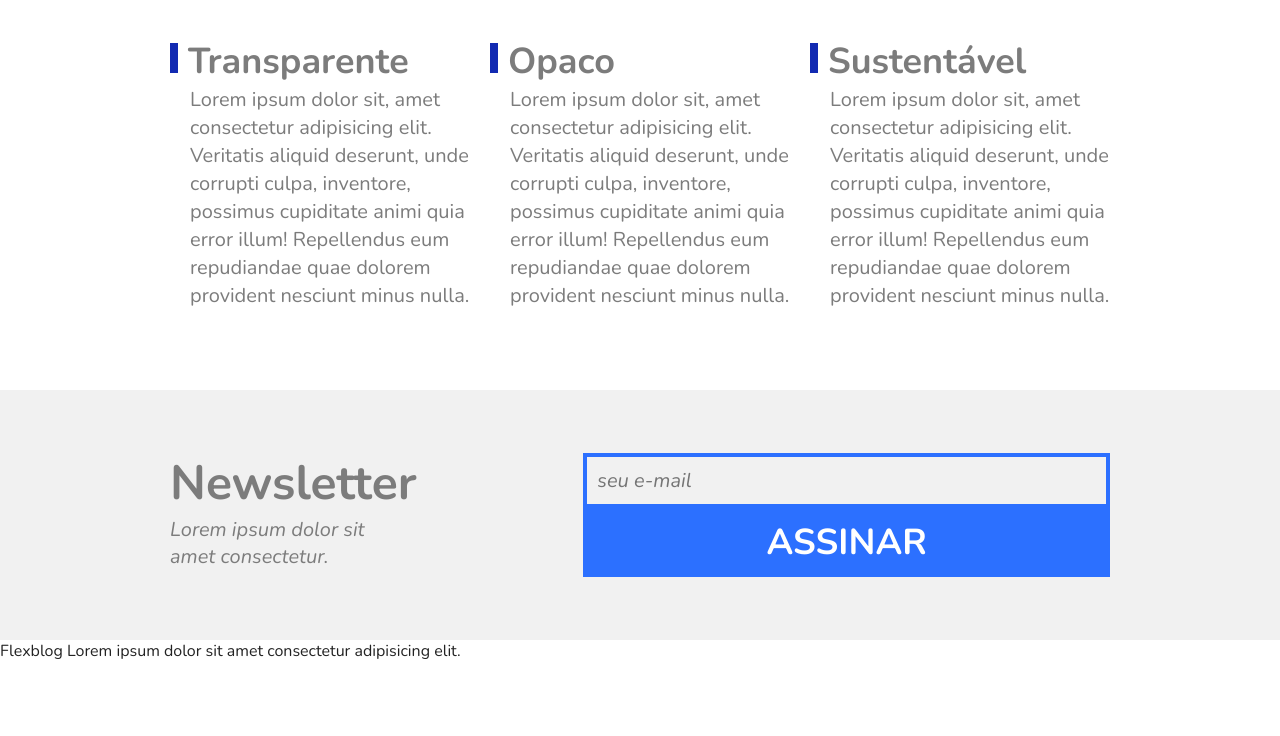
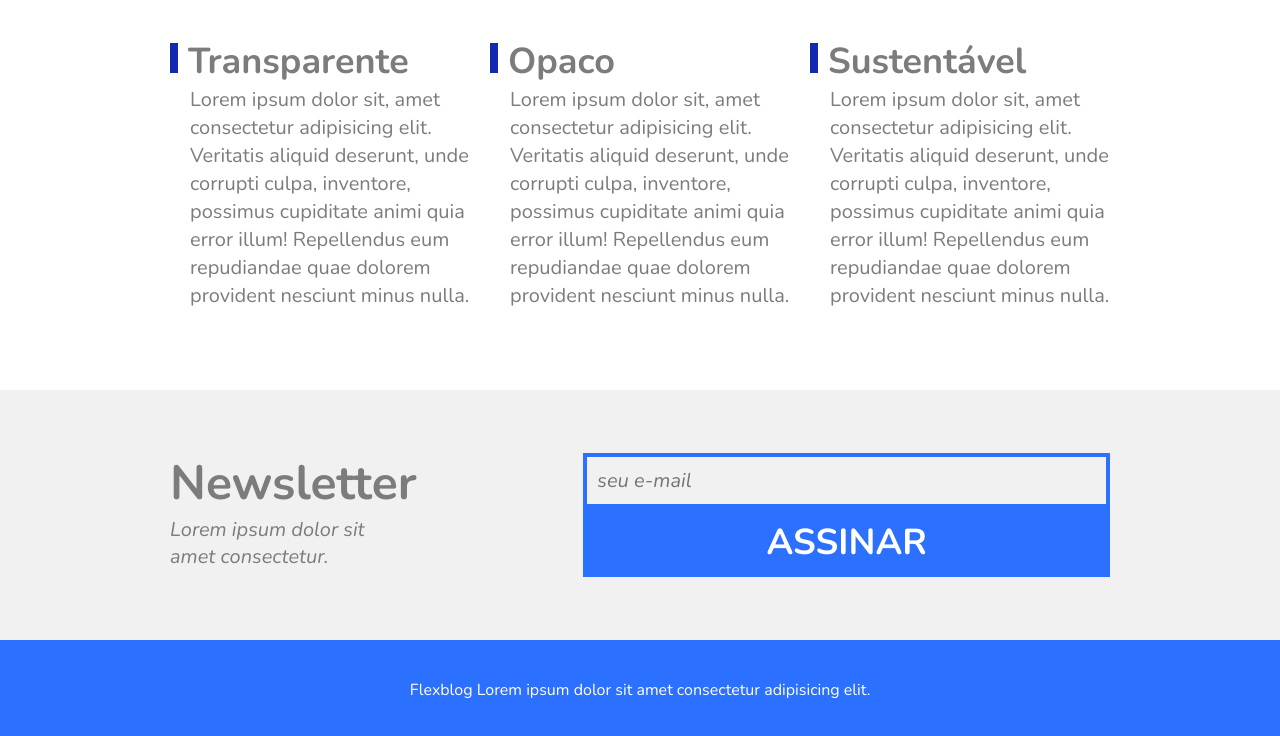
Before and after one commit to EdsonLuiz/flexblog, a website built with Parcel: page src/index.html in a window 1280 px wide. Shown: the part 3159-3895 px from the top of the page. Before the commit the page ends 3821 px from the top, so only its background shows below. Built offline with nearby package versions, Linux system fonts and the light colour scheme.

Commit message:
Add style to footer

```diff
--- a/src/scss/style.scss
+++ b/src/scss/style.scss
@@ -353,3 +353,16 @@ $blue: #66d9eb;
     }
   }
 }
+
+.footer {
+  display: flex;
+  height: 100px;
+  align-items: center;
+  background-color: $blue-light;
+  color: $light;
+
+  p {
+    flex: 1;
+    text-align: center;
+  }
+}
```
